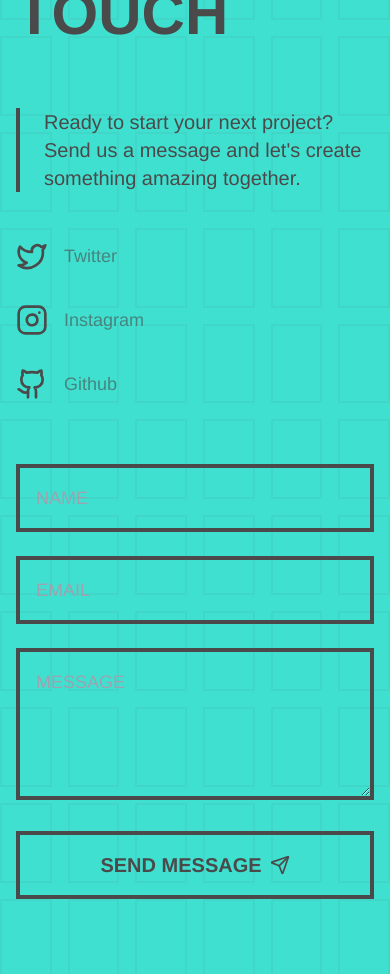
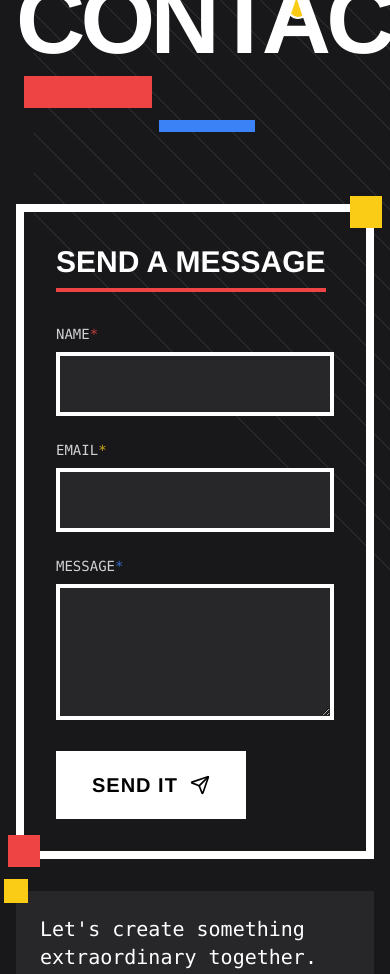
Before and after one commit to Kevin5621/FiveX, a Next.js app: page / in a window 390 px wide. Shown: the part 5760-6734 px from the top of the page. Built offline with nearby package versions, Linux system fonts and the light colour scheme.

Commit message:
redesign - footer contact

```diff
--- a/src/app/footer/ContactFooter.tsx
+++ b/src/app/footer/ContactFooter.tsx
@@ -1,6 +1,6 @@
 'use client';
 import React, { useState } from 'react';
-import { Twitter, Instagram, Github, Mail, Send, Loader2, ArrowRight, ExternalLink } from 'lucide-react';
+import { MessageSquare, Instagram, Github, Linkedin, Mail, Send, Loader2, ArrowUpRight, Triangle, Circle } from 'lucide-react';
 
 export default function ContactFooter() {
   const [formState, setFormState] = useState({
@@ -9,7 +9,8 @@ export default function ContactFooter() {
     message: ''
   });
   const [isSubmitting, setIsSubmitting] = useState(false);
-  const [activeField, setActiveField] = useState<string | null>(null);
+  const [focusedInput, setFocusedInput] = useState<string | null>(null);
+  const [activeSocial, setActiveSocial] = useState<string | null>(null);
 
   const handleSubmit = async (e: { preventDefault: () => void; }) => {
     e.preventDefault();
@@ -21,131 +22,251 @@ export default function ContactFooter() {
   };
 
   const socialLinks = [
-    { icon: Twitter, href: '#', label: 'Twitter' },
-    { icon: Instagram, href: '#', label: 'Instagram' },
-    { icon: Github, href: '#', label: 'Github' }
+    { icon: MessageSquare, href: '#', label: 'DISCORD', color: '#5865F2' },
+    { icon: Instagram, href: '#', label: 'INSTAGRAM', color: '#E1306C' },
+    { icon: Github, href: '#', label: 'GITHUB', color: '#6e5494' },
+    { icon: Linkedin, href: '#', label: 'LINKEDIN', color: '#0077B5' }
   ];
 
   return (
     <>
-      <section id="contact" className="py-20 px-4 bg-[#40E0D0] text-[#4A4A4A] relative">
-        {/* Background Pattern */}
-        <div className="absolute inset-0 grid grid-cols-6 md:grid-cols-12 gap-4 opacity-5 pointer-events-none">
-          {Array(72).fill(null).map((_, i) => (
-            <div key={i} className="border-2 border-[#4A4A4A]" />
+      <section id="contact" className="py-32 px-4 bg-zinc-900 text-white relative">
+        {/* Diagonal grid background */}
+        <div className="absolute inset-0 opacity-10 pointer-events-none overflow-hidden">
+          {Array(24).fill(null).map((_, i) => (
+            <div
+              key={i}
+              className="absolute h-px bg-white w-screen"
+              style={{
+                top: `${i * 40}px`,
+                transform: 'rotate(45deg) translateX(-50%)',
+                left: '50%',
+                width: '200vw'
+              }}
+            />
+          ))}
+          {Array(24).fill(null).map((_, i) => (
+            <div
+              key={`v-${i}`}
+              className="absolute w-px bg-white h-screen"
+              style={{
+                left: `${i * 40}px`,
+                transform: 'rotate(45deg) translateY(-50%)',
+                top: '50%',
+                height: '200vh'
+              }}
+            />
           ))}
         </div>
 
         <div className="max-w-7xl mx-auto relative">
-          {/* Section Header */}
-          <div className="relative mb-16">
-            <h2 className="text-6xl md:text-7xl font-black">
-              GET IN TOUCH
-              <div className="absolute -top-4 -left-4 w-20 h-20 border-8 border-[#4A4A4A] opacity-10 rotate-12" />
+          {/* Offset section header with stacked text effect */}
+          <div className="relative mb-24">
+            <h2 className="text-8xl md:text-9xl font-black uppercase relative z-10 tracking-tighter">
+              CONTACT
             </h2>
+            <div className="text-8xl md:text-9xl font-black uppercase absolute -top-3 -left-3 z-0 text-transparent
+                           stroke-white stroke-2 opacity-30 tracking-tighter">
+              CONTACT
+            </div>
+            <div className="h-8 w-32 bg-red-500 mt-2 ml-2" />
+
+            {/* Brutalist decorative elements */}
+            <Circle className="absolute top-6 right-16 fill-yellow-400" size={24} />
+            <div className="absolute -bottom-6 right-1/3 w-24 h-3 bg-blue-500 z-0" />
           </div>
 
-          <div className="grid md:grid-cols-2 gap-16">
-            {/* Left Column */}
-            <div className="relative">
-              <div className="text-xl mb-12 border-l-4 border-[#4A4A4A] pl-6">
-                Ready to start your next project? Send us a message and let&apos;s create something amazing together.
-              </div>
+          <div className="grid md:grid-cols-5 gap-8">
+            {/* Left Column - Form (now wider) */}
+            <div className="md:col-span-3 relative border-8 border-white p-8">
+              <div className="absolute -top-4 -right-4 w-8 h-8 bg-yellow-400"></div>
+              <div className="absolute -bottom-4 -left-4 w-8 h-8 bg-red-500"></div>
 
-              <div className="space-y-8">
-                {socialLinks.map(({ icon: Icon, href, label }) => (
-                  <a
-                    key={label}
-                    href={href}
-                    className="flex items-center group space-x-4 text-lg hover:translate-x-2 transition-transform"
-                  >
-                    <Icon size={32} className="group-hover:scale-110 transition-transform" />
-                    <span className="opacity-60 group-hover:opacity-100 transition-opacity">{label}</span>
-                    <ArrowRight className="opacity-0 group-hover:opacity-100 transition-opacity" size={20} />
-                  </a>
-                ))}
-              </div>
-            </div>
+              <h3 className="text-3xl font-black mb-8 uppercase border-b-4 border-red-500 pb-2 inline-block">
+                SEND A MESSAGE
+              </h3>
 
-            {/* Contact Form */}
-            <form onSubmit={handleSubmit} className="space-y-6 relative">
-              {['name', 'email', 'message'].map((field) => (
+              <form onSubmit={handleSubmit} className="space-y-6">
+                {['name', 'email', 'message'].map((field, index) => (
                   <div key={field} className="relative group">
+                    <label className="uppercase text-sm font-mono mb-2 block opacity-80">
+                      {field}
+                      {index === 0 && <span className="text-red-500">*</span>}
+                      {index === 1 && <span className="text-yellow-400">*</span>}
+                      {index === 2 && <span className="text-blue-500">*</span>}
+                    </label>
+
                     {field === 'message' ? (
                       <textarea
                         value={formState[field]}
                         onChange={(e) => setFormState(prev => ({ ...prev, [field]: e.target.value }))}
-                      placeholder={field.toUpperCase()}
                         rows={4}
-                      onFocus={() => setActiveField(field)}
-                      onBlur={() => setActiveField(null)}
-                      className="w-full bg-transparent border-4 border-[#4A4A4A] p-4 text-lg
-                               focus:outline-none focus:border-white transition-colors
-                               hover:border-opacity-75"
+                        onFocus={() => setFocusedInput(field)}
+                        onBlur={() => setFocusedInput(null)}
+                        className="w-full bg-zinc-800 border-4 border-white p-4
+                                 focus:outline-none focus:border-red-500 transition-all duration-300
+                                 font-mono"
+                        style={{
+                          boxShadow: focusedInput === field ? '8px 8px 0px 0px rgba(239,68,68,1)' : 'none'
+                        }}
                       />
                     ) : (
                       <input
                         type={field === 'email' ? 'email' : 'text'}
                         value={formState[field as keyof typeof formState]}
                         onChange={(e) => setFormState(prev => ({ ...prev, [field]: e.target.value }))}
-                      placeholder={field.toUpperCase()}
-                      onFocus={() => setActiveField(field)}
-                      onBlur={() => setActiveField(null)}
-                      className="w-full bg-transparent border-4 border-[#4A4A4A] p-4 text-lg
-                               focus:outline-none focus:border-white transition-colors
-                               hover:border-opacity-75"
+                        onFocus={() => setFocusedInput(field)}
+                        onBlur={() => setFocusedInput(null)}
+                        className="w-full bg-zinc-800 border-4 border-white p-4
+                                 focus:outline-none focus:border-red-500 transition-all duration-300
+                                 font-mono"
+                        style={{
+                          boxShadow: focusedInput === field ? '8px 8px 0px 0px rgba(239,68,68,1)' : 'none'
+                        }}
                       />
                     )}
-                  {activeField === field && (
-                    <div className="absolute -right-2 -top-2 w-4 h-4 bg-[#4A4A4A] animate-pulse" />
-                  )}
+
+                    <div className={`absolute -bottom-1 right-0 w-4 h-4
+                                    ${index === 0 ? 'bg-red-500' : index === 1 ? 'bg-yellow-400' : 'bg-blue-500'}
+                                    transition-opacity duration-300
+                                    ${focusedInput === field ? 'opacity-100' : 'opacity-0'}`} />
                   </div>
                 ))}
 
                 <button
                   type="submit"
                   disabled={isSubmitting}
-                className="w-full border-4 border-[#4A4A4A] p-4 text-xl font-bold
-                         hover:bg-[#4A4A4A] hover:text-white transition-all
-                         transform hover:-translate-y-1 hover:shadow-[4px_4px_0px_0px_rgba(74,74,74,0.2)]
-                         disabled:opacity-50 disabled:cursor-not-allowed
-                         flex items-center justify-center"
+                  className="mt-6 bg-white text-black border-4 border-white py-4 px-8 text-xl font-black tracking-wider
+                           transition-all duration-300 relative overflow-hidden group"
                 >
+                  <div className="absolute inset-0 bg-red-500 transform translate-y-full group-hover:translate-y-0 transition-transform duration-300 z-0"></div>
+                  <div className="flex items-center justify-center relative z-10 group-hover:text-white transition-colors duration-300">
                     {isSubmitting ? (
-                  <Loader2 className="animate-spin" />
+                      <Loader2 className="animate-spin" size={24} />
                     ) : (
                       <>
-                    SEND MESSAGE
-                    <Send size={20} className="ml-2 transition-transform group-hover:translate-x-1" />
+                        SEND IT
+                        <Send size={20} className="ml-3" />
                       </>
                     )}
+                  </div>
                 </button>
               </form>
             </div>
+
+            {/* Right Column - Social media and info */}
+            <div className="md:col-span-2 relative">
+              <div className="text-xl mb-12 font-mono relative p-6 bg-zinc-800">
+                Let&apos;s create something extraordinary together. Reach out and we&apos;ll respond within 24 hours.
+                <div className="absolute -top-3 -left-3 w-6 h-6 bg-yellow-400"></div>
+                <div className="absolute -bottom-3 -right-3 w-6 h-6 bg-red-500"></div>
               </div>
+
+              <div className="space-y-6">
+                {socialLinks.map(({ icon: Icon, href, label, color }) => (
+                  <a
+                    key={label}
+                    href={href}
+                    className="flex items-center group relative py-4 px-6"
+                    onMouseEnter={() => setActiveSocial(label)}
+                    onMouseLeave={() => setActiveSocial(null)}
+                  >
+                    <div className="absolute inset-0 bg-white opacity-0 group-hover:opacity-10 transition-opacity"></div>
+                    <div
+                      className="w-12 h-12 flex items-center justify-center"
+                      style={{
+                        backgroundColor: activeSocial === label ? color : 'transparent',
+                        border: '3px solid white',
+                        transition: 'all 0.3s ease'
+                      }}
+                    >
+                      <Icon size={20} />
+                    </div>
+                    <span className="font-bold ml-6 tracking-wider text-lg">{label}</span>
+                    <ArrowUpRight
+                      className="ml-auto transform group-hover:translate-x-1 group-hover:-translate-y-1 transition-transform duration-300"
+                      size={20}
+                    />
+
+                    <div className="absolute bottom-0 left-0 w-full h-px bg-white opacity-30"></div>
+                  </a>
+                ))}
+              </div>
+
+              <div className="mt-16 border-t-2 border-white pt-6 flex items-center">
+                <div className="w-12 h-12 border-3 border-white flex items-center justify-center mr-4">
+                  <Mail size={20} />
+                </div>
+                <div>
+                  <div className="text-sm font-mono opacity-70">EMAIL US AT</div>
+                  <a href="mailto:hello@fivex.agency" className="font-bold hover:text-red-500 transition-colors">
+                    hello@fivex.agency
+                  </a>
+                </div>
+              </div>
+
+              {/* Brutalist decorative element */}
+              <div className="absolute top-1/2 -right-4 w-2 h-32 bg-red-500"></div>
+            </div>
+          </div>
+        </div>
+
+        {/* Neo-brutalist decorative elements */}
+        <Triangle className="absolute top-16 left-16 fill-blue-500 transform rotate-45" size={24} />
+        <Triangle className="absolute bottom-16 right-16 fill-red-500" size={24} />
       </section>
 
-      {/* Footer */}
-      <footer className="py-8 px-4 border-t-4 border-white relative overflow-hidden">
-        <div className="max-w-7xl mx-auto flex flex-col md:flex-row justify-between items-center">
-          <div className="text-lg relative group cursor-pointer">
-            © 2025 FiveX
-            <span className="ml-2 text-sm opacity-60">All rights reserved.</span>
-            <div className="absolute -bottom-1 left-0 w-0 h-0.5 bg-white
-                          group-hover:w-full transition-all duration-300" />
+      {/* Footer with brutalist styling */}
+      <footer className="py-12 px-4 bg-white text-black relative overflow-hidden">
+        <div className="absolute inset-0">
+          {Array(40).fill(null).map((_, i) => (
+            <div
+              key={i}
+              className="absolute w-full h-px bg-black opacity-10"
+              style={{ top: `${i * 20}px` }}
+            />
+          ))}
+          {Array(60).fill(null).map((_, i) => (
+            <div
+              key={`v-${i}`}
+              className="absolute h-full w-px bg-black opacity-10"
+              style={{ left: `${i * 20}px` }}
+            />
+          ))}
         </div>
 
-          <a href="mailto:hello@fivex.agency"
-             className="mt-4 md:mt-0 flex items-center hover:text-[#40E0D0] transition-colors group">
-            <Mail className="mr-2 group-hover:scale-110 transition-transform" />
-            hello@fivex.agency
-            <ExternalLink size={16} className="ml-2 opacity-0 group-hover:opacity-100 transition-opacity" />
+        <div className="max-w-7xl mx-auto flex flex-col md:flex-row justify-between items-center relative">
+          <div className="flex flex-col md:flex-row items-center space-y-4 md:space-y-0 md:space-x-12">
+            <div className="text-4xl font-black relative">
+              FIVEX
+              <div className="absolute -top-2 -left-2 text-4xl font-black text-transparent stroke-black stroke-1 opacity-20">
+                FIVEX
+              </div>
+            </div>
+
+            <div className="font-mono text-sm opacity-70 border-l-4 border-red-500 pl-4">
+              BRUTALIST DESIGN STUDIO<br />
+              SINCE 2025
+            </div>
+          </div>
+
+          <div className="mt-8 md:mt-0 flex items-center space-x-6">
+            <div className="text-xs font-mono opacity-70">© 2025 ALL RIGHTS RESERVED</div>
+            <div className="w-2 h-2 bg-red-500"></div>
+            <a href="#" className="font-bold underline underline-offset-4 hover:text-red-500 transition-colors">
+              PRIVACY
+            </a>
+            <div className="w-2 h-2 bg-black"></div>
+            <a href="#" className="font-bold underline underline-offset-4 hover:text-red-500 transition-colors">
+              TERMS
             </a>
           </div>
+        </div>
 
-        {/* Decorative corner elements */}
-        <div className="absolute top-0 right-0 w-16 h-16 border-l-4 border-b-4 border-white opacity-20" />
-        <div className="absolute bottom-0 left-0 w-16 h-16 border-t-4 border-r-4 border-white opacity-20" />
+        {/* Brutalist decorative elements */}
+        <div className="absolute top-0 left-0 w-20 h-6 bg-red-500" />
+        <div className="absolute bottom-0 right-0 w-6 h-20 bg-yellow-400" />
+        <Circle className="absolute bottom-8 left-1/2 fill-black opacity-20" size={12} />
       </footer>
     </>
   );
```
Lines whose indentation alone changed are shown as unchanged.
